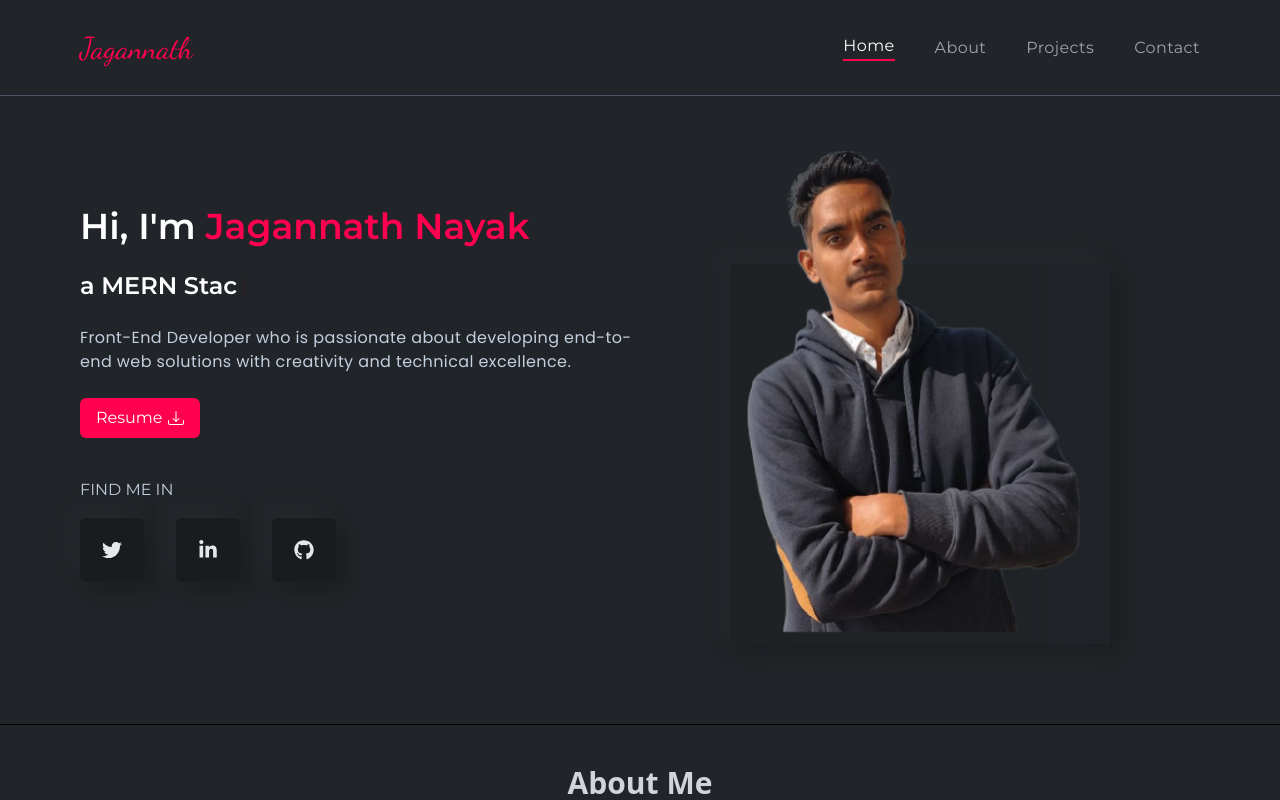
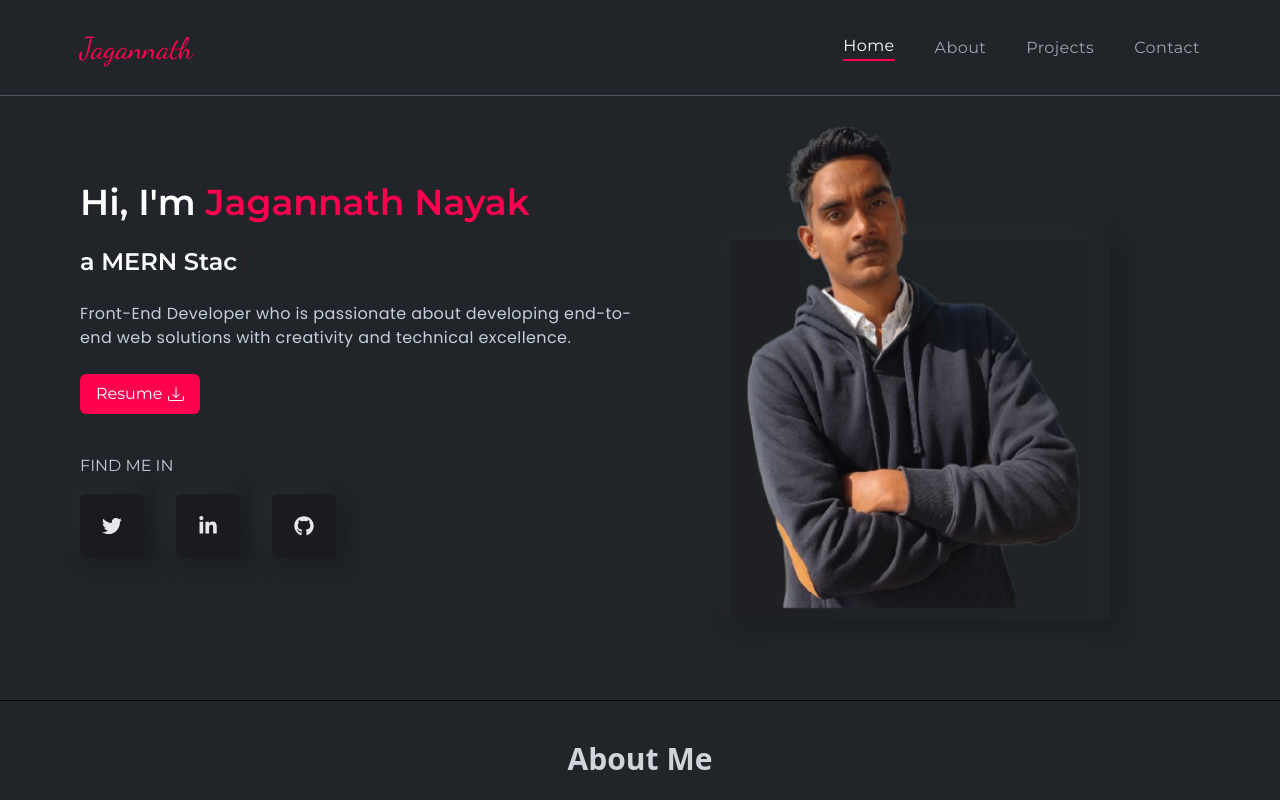
Before and after one commit to Jaga2105/portfolio, a React (Create React App) app: page / in a window 1280 px wide. Shown: the top 800 px of the page. Built offline with nearby package versions, Linux system fonts and the light colour scheme.

Commit message:
minor fix

```diff
--- a/src/components/banner/Banner.js
+++ b/src/components/banner/Banner.js
@@ -5,7 +5,7 @@ const Banner = () => {
   return (
     <section
       id="home"
-      className="w-full pt-12 pb-20 flex flex-col gap-10 xl:gap-0 lgl:flex-row items-center border-b-[1px] font-titleFont border-b-black px-4 md:px-10 lg:px-20 2xl:px-0"
+      className="w-full pt-6 pb-20 flex flex-col gap-10 xl:gap-0 lgl:flex-row items-center border-b-[1px] font-titleFont border-b-black px-4 md:px-10 lg:px-20 2xl:px-0"
     >
       <LeftBanner />
      <RightBanner />
```
